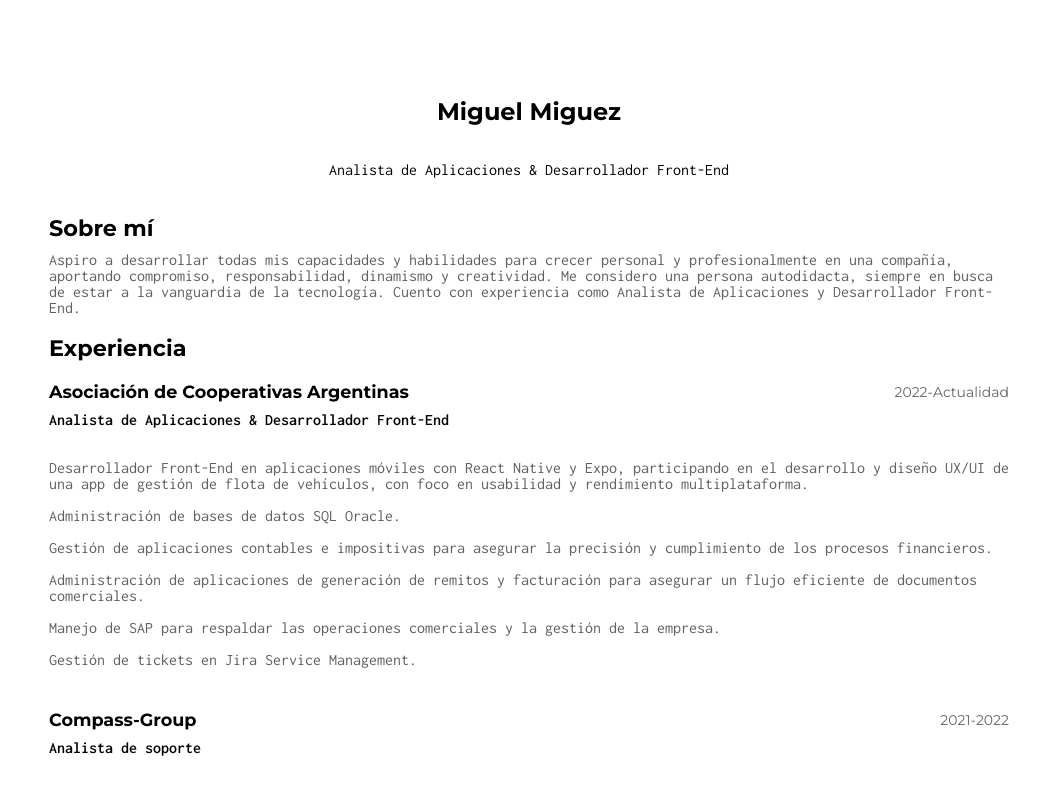
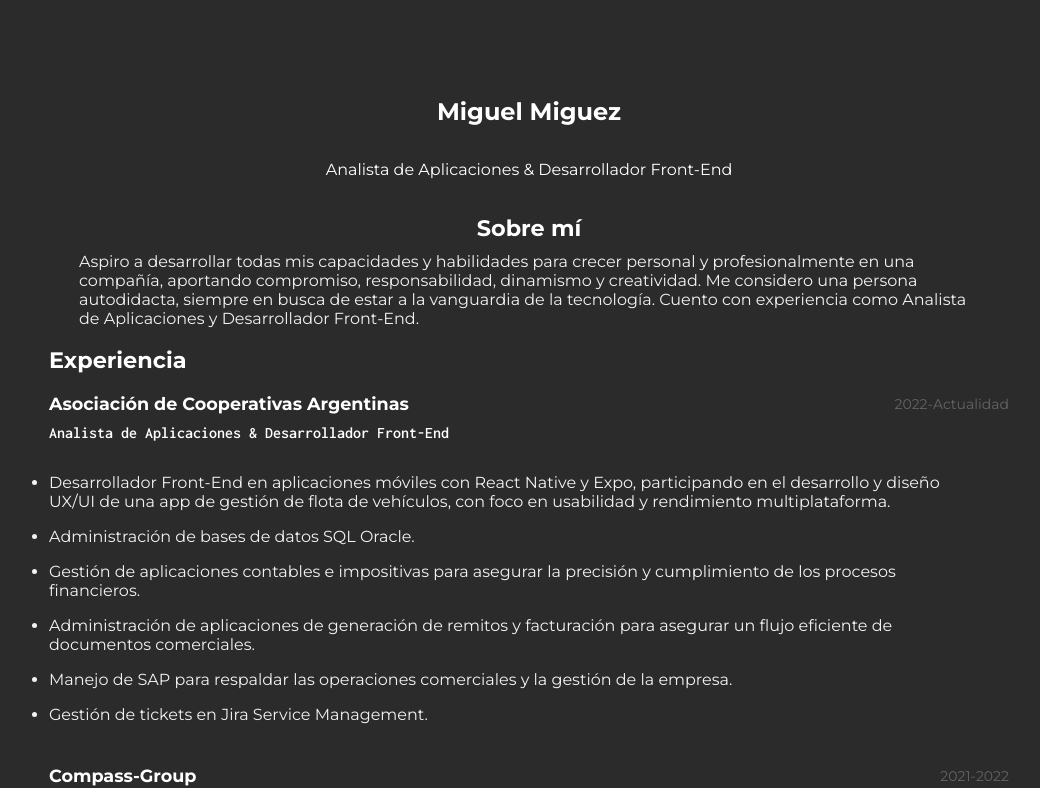
Before and after one commit to MiguelMiguez/Portfolio, a React (Vite) app: page / in a window 1280 px wide. Shown: the top 788 px of the page, without its empty margins (111-1151 px from the left). Built offline with nearby package versions, Linux system fonts and the light colour scheme.

Commit message:
Refactor global and component CSS styles
Simplified and standardized CSS across AboutMe, ContainerAll, and IntroPerfil components. Updated index.css to use a universal selector for resets and set Montserrat as the default font. Improved layout, alignment, and color consistency for a cleaner UI.

```diff
--- a/src/components/AboutMe/AboutMe.css
+++ b/src/components/AboutMe/AboutMe.css
@@ -1,19 +1,19 @@
-.AboutMe{
+.AboutMe {
   display: flex;
   flex-direction: column;
+  justify-content: center;
+  align-items: center;
   gap: 0.5rem;
 }
 
-.Tittle{
+.Tittle {
   font-size: 1.4rem;
   line-height: 2rem;
   font-weight: bold;
   font-family: "Montserrat", sans-serif;
-
 }
 
-.Text{
-
-    font-family: "Inconsolata", monospace;
-    color: rgb(94, 94, 94);
+.Text {
+  color: #f2f2f2;
+  max-width: 900px;
 }
--- a/src/components/ContainerAll/ContainerAll.css
+++ b/src/components/ContainerAll/ContainerAll.css
@@ -1,32 +1,29 @@
-.ContainerAll{
+.ContainerAll {
   padding: 2rem;
-
+  background-color: rgb(43, 43, 43);
+  color: white;
 }
 
-
 @media (min-width: 768px) and (max-width: 1023px) {
-    .ContainerAll{
+  .ContainerAll {
     padding: 4rem;
   }
 }
 
-
 @media (min-width: 1024px) and (max-width: 1279px) {
-    .ContainerAll{
+  .ContainerAll {
     padding: 4rem 10rem 4rem 10rem;
   }
 }
 
-
 @media (min-width: 1280px) and (max-width: 1400px) {
-    .ContainerAll{
+  .ContainerAll {
     padding: 4rem 10rem 4rem 10rem;
   }
 }
 
-
 @media (min-width: 1400px) {
-    .ContainerAll{
+  .ContainerAll {
     padding: 4rem 30rem 4rem 30rem;
   }
 }
--- a/src/components/IntroPerfl/IntroPerfil.css
+++ b/src/components/IntroPerfl/IntroPerfil.css
@@ -1,11 +1,11 @@
-.IntroPerfil{
+.IntroPerfil {
   display: flex;
   flex-direction: row;
   justify-content: center;
   align-items: center;
 }
 
-.ContainerInfoPerfil{
+.ContainerInfoPerfil {
   display: flex;
   flex-direction: column;
   justify-content: center;
@@ -14,23 +14,20 @@
   margin: 2rem 0rem;
 }
 
-.NameProfile{
+.NameProfile {
   font-size: 1.5rem;
   line-height: 2rem;
   font-weight: bold;
-    font-family: "Montserrat", sans-serif;
+
   text-align: center;
-
 }
 
-.TextProfile{
+.TextProfile {
   font-size: 1rem;
   line-height: 1.25rem;
-    font-family: "Inconsolata", monospace;
-
 }
 
-.ContainerLocation{
+.ContainerLocation {
   display: flex;
   flex-direction: row;
   justify-content: start;
@@ -38,25 +35,23 @@
   padding: 1rem 0rem 0.5rem 0rem;
 }
 
-.ContainerLocation a{
+.ContainerLocation a {
   text-decoration: none;
   color: rgb(88, 88, 88);
-
 }
 
-.ContainerLocation a:hover{
-    text-decoration:underline;
-
+.ContainerLocation a:hover {
+  text-decoration: underline;
 }
 
-.ContainerSocialMedia{
+.ContainerSocialMedia {
   display: flex;
   flex-direction: column;
   justify-content: start;
   gap: 1rem;
 }
 
-.ContainerPhoto{
+.ContainerPhoto {
   width: 200px;
   height: 200px;
   margin-left: auto;
--- a/src/index.css
+++ b/src/index.css
@@ -1,45 +1,6 @@
-html, body, div, span, applet, object, iframe,
-h1, h2, h3, h4, h5, h6, p, blockquote, pre,
-a, abbr, acronym, address, big, cite, code,
-del, dfn, em, img, ins, kbd, q, s, samp,
-small, strike, strong, sub, sup, tt, var,
-b, u, i, center,
-dl, dt, dd, ol, ul, li,
-fieldset, form, label, legend,
-table, caption, tbody, tfoot, thead, tr, th, td,
-article, aside, canvas, details, embed,
-figure, figcaption, footer, header, hgroup,
-menu, nav, output, ruby, section, summary,
-time, mark, audio, video {
-	margin: 0;
-	padding: 0;
-	border: 0;
-	font-size: 100%;
-	font: inherit;
-	vertical-align: baseline;
-    font-family: system-ui, -apple-system, BlinkMacSystemFont, 'Segoe UI', Roboto, Oxygen, Ubuntu, Cantarell, 'Open Sans', 'Helvetica Neue', sans-serif;
-
+* {
+  box-sizing: border-box;
+  margin: 0;
+  padding: 0;
+  font-family: "Montserrat", sans-serif;
 }
-/* HTML5 display-role reset for older browsers */
-article, aside, details, figcaption, figure,
-footer, header, hgroup, menu, nav, section {
-	display: block;
-}
-body {
-	line-height: 1;
-}
-ol, ul {
-	list-style: none;
-}
-blockquote, q {
-	quotes: none;
-}
-blockquote:before, blockquote:after,
-q:before, q:after {
-	content: '';
-	content: none;
-}
-table {
-	border-collapse: collapse;
-	border-spacing: 0;
-}
```
Lines whose indentation alone changed are shown as unchanged.
